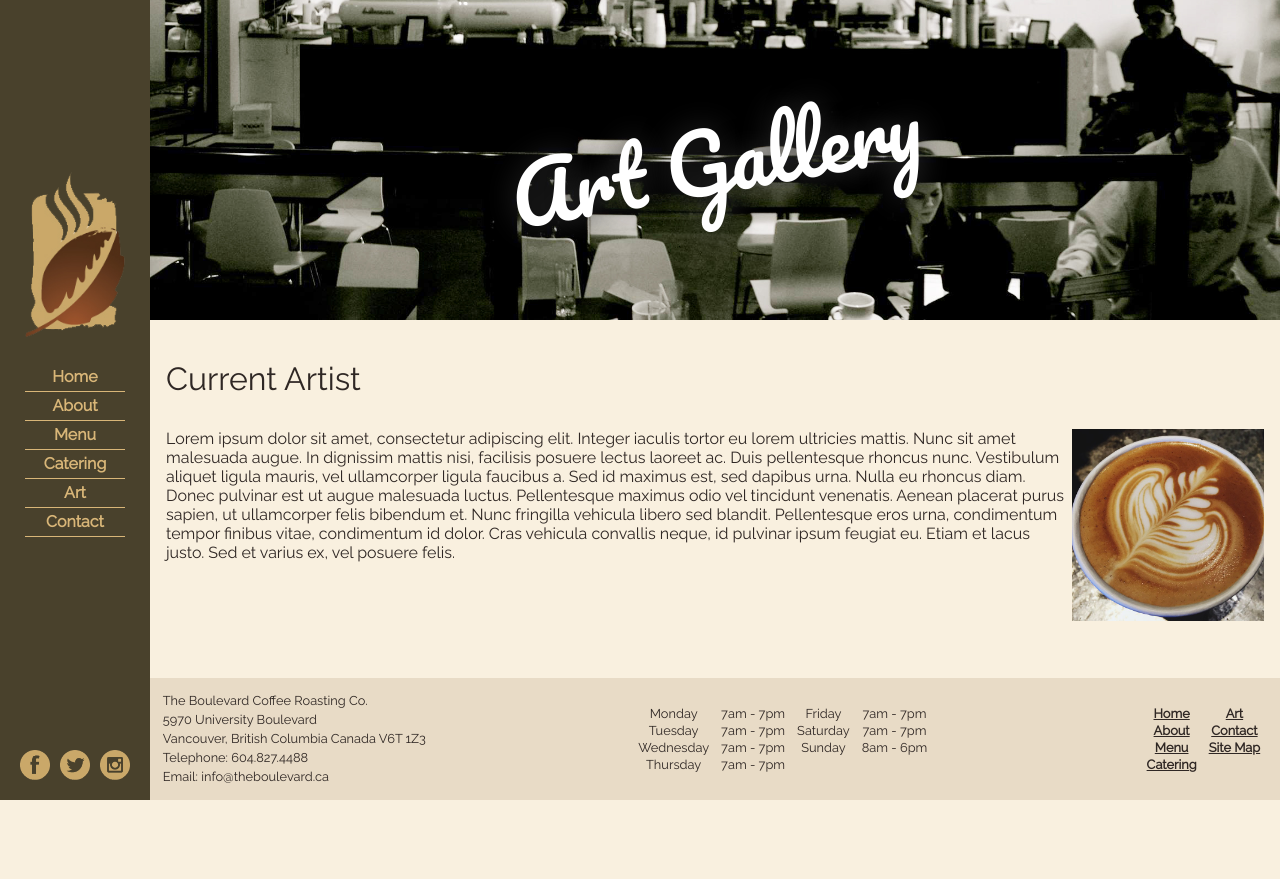
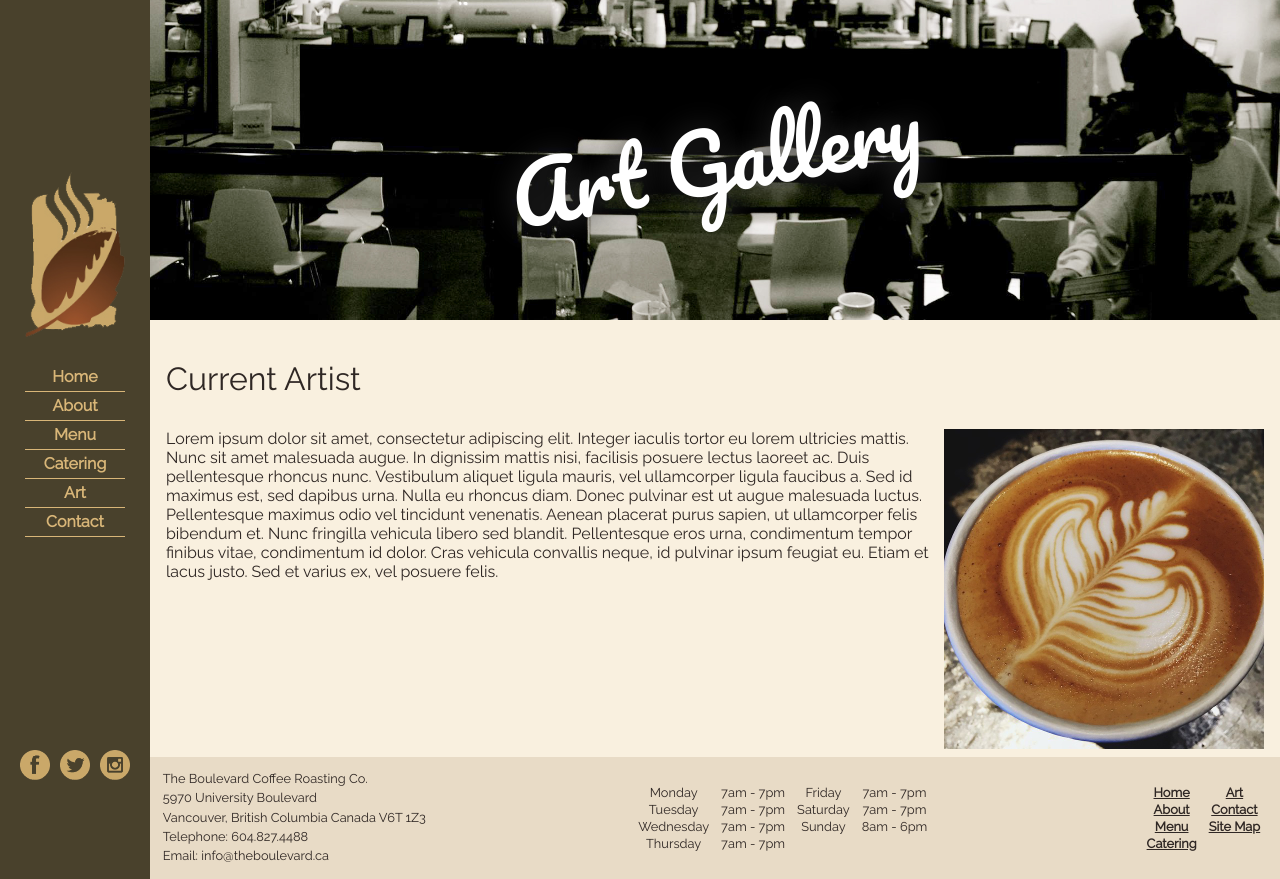
Before and after one commit to sheldonlynn/The-Boulevard, a PHP site: page /html/gallery.html in a window 1280 px wide. Before the commit the page ends 800 px from the top, so only its background shows below. Run offline with PHP 8.4, Linux system fonts and the light colour scheme.

Commit message:
minor changes.  centering

```diff
--- a/G16/style/gallery.css
+++ b/G16/style/gallery.css
@@ -10,9 +10,13 @@
 /* END HEADER SECTION */
 
 /* MAIN CONTENT SECTION */
+#artist{
+	max-width: 70em;
+	margin: auto;
+}
 
 #artist img{
-	width: 12em;
+	width: 20em;
     float: right;
 }
 /* END MAIN SECTION
```
